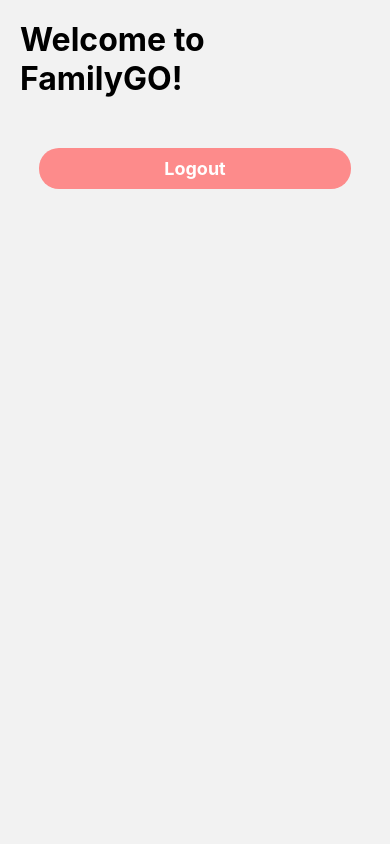
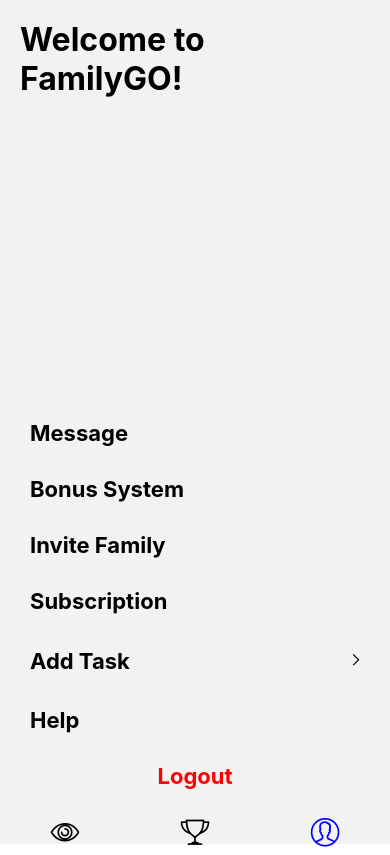
Before and after one commit to serdarresidovski/family, a React Native app: screen /WelcomeScreen in a window 390 px wide. Built offline with nearby package versions, Linux system fonts and the light colour scheme.

Commit message:
settings for the page

```diff
--- a/firebase.js
+++ b/firebase.js
@@ -17,10 +17,9 @@
 // const app = initializeApp(firebaseConfig);
 
 
-
 import { initializeApp } from "firebase/app";
 import { getAuth, createUserWithEmailAndPassword, signInWithEmailAndPassword, signOut } from "firebase/auth";
-
+import { getFirestore } from "firebase/firestore";
 
 const firebaseConfig = {
   apiKey: "AIzaSyAUdWnApggfSPXmdydHk11VH5J5G0qGHmc",
@@ -31,12 +30,13 @@ const firebaseConfig = {
   appId: "1:638705337573:web:c7b5b97eb62a76705b400c"
 };
 
-
 const app = initializeApp(firebaseConfig);
 const auth = getAuth(app);
+const firestore = getFirestore(app);
 
 export const firebase = {
   auth,
+  firestore,
   createUserWithEmailAndPassword,
   signInWithEmailAndPassword,
   signOut,
--- a/package.json
+++ b/package.json
@@ -9,11 +9,17 @@
     "web": "expo start --web"
   },
   "dependencies": {
+    "@fortawesome/free-regular-svg-icons": "^6.3.0",
+    "@fortawesome/free-solid-svg-icons": "^6.3.0",
+    "@fortawesome/react-native-fontawesome": "^0.3.0",
+    "@react-native-firebase/database": "^17.3.1",
+    "@react-navigation/bottom-tabs": "^6.5.7",
     "@react-navigation/native": "^6.1.3",
     "@react-navigation/native-stack": "^6.9.9",
     "expo": "~47.0.12",
     "expo-status-bar": "~1.4.2",
     "firebase": "^9.17.1",
+    "firebase-admin": "^11.5.0",
     "nativewind": "^2.0.11",
     "react": "18.1.0",
     "react-native": "0.70.5",
--- a/screens/HomeScreen.js
+++ b/screens/HomeScreen.js
@@ -28,7 +28,7 @@ const HomeScreen = () => {
       .signInWithEmailAndPassword(firebase.auth, email, password)
       .then(() => {
         console.log("User logged in successfully");
-        navigation.replace("WelcomeScreen");
+        navigation.replace("TaskPage");
       })
       .catch((error) => {
         setLoginStatus("incorrect e-mail or password");
--- /dev/null
+++ b/screens/ShopScreen.js
@@ -0,0 +1,57 @@
+//skaffa som kategorier/boxar två och två, lektronik, leksaker, mat osv sen när man trycker isg in i dem ska det finnas ett x antal st ksk 6 st som upptaeras efter varje månad/kvaretal
+
+import React, { useLayoutEffect } from "react";
+import { useNavigation } from "@react-navigation/native";
+import { SafeAreaView, Text, TouchableOpacity, View } from "react-native";
+import { firebase } from "../firebase";
+import EvilIcons from '@expo/vector-icons/EvilIcons';
+
+const ShopScreen = () => {
+  const navigation = useNavigation();
+
+  useLayoutEffect(() => {
+    navigation.setOptions({
+      headerShown: false,
+    });
+  }, []);
+
+
+  return (
+    <SafeAreaView style={{ flex: 1 }}>
+      <View style={{ flex: 1 }}>
+        <Text style={{ fontSize: 32, fontWeight: "bold", margin: 20 }}>
+          Welcome to FamilyGO!
+          ShopScreen
+        </Text>
+      </View>
+
+
+
+      <View style={{ height: 10, marginVertical: 20, paddingBottom: 10 }}>
+        <View style={{ flexDirection: 'row', justifyContent: 'space-around', height: 60 }}>
+          <TouchableOpacity
+            onPress={() => navigation.navigate("TaskPage")}
+            style={{ alignItems: 'center' }}
+          >
+            <EvilIcons name="chart" size={42} color="black" />
+          </TouchableOpacity>
+          <TouchableOpacity
+            onPress={() => navigation.navigate("ShopScreen")}
+            style={{ alignItems: 'center' }}
+          >
+            <EvilIcons name="trophy" color="blue" size={42}/>
+          </TouchableOpacity>
+          <TouchableOpacity
+            onPress={() => navigation.navigate("WelcomeScreen")}
+            style={{ alignItems: 'center' }}
+          >
+            <EvilIcons name="user" size={42} color="black" />
+          </TouchableOpacity>
+        </View>
+      </View>
+
+    </SafeAreaView>
+  );
+};
+
+export default ShopScreen;
--- a/screens/WelcomeScreen.js
+++ b/screens/WelcomeScreen.js
@@ -1,10 +1,12 @@
 import React, { useLayoutEffect } from "react";
-import { useNavigation } from "@react-navigation/native";
-import { SafeAreaView, Text, TouchableOpacity } from "react-native";
+import { useNavigation, useRoute } from "@react-navigation/native";
+import { SafeAreaView, Text, TouchableOpacity, View } from "react-native";
 import { firebase } from "../firebase";
+import EvilIcons from '@expo/vector-icons/EvilIcons';
 
 const WelcomeScreen = () => {
   const navigation = useNavigation();
+  const route = useRoute();
 
   useLayoutEffect(() => {
     navigation.setOptions({
@@ -24,25 +26,193 @@ const WelcomeScreen = () => {
 
   return (
     <SafeAreaView style={{ flex: 1 }}>
+      <View style={{ flex: 1 }}>
         <Text style={{ fontSize: 32, fontWeight: "bold", margin: 20 }}>
           Welcome to FamilyGO!
         </Text>
+      </View>
+
       <TouchableOpacity
-        onPress={handleLogout}
+        onPress={() => navigation.navigate("Mediation")}
         style={{
-          backgroundColor: "#fd8b8b",
-          marginTop: 30,
-          marginLeft: "auto",
-          marginRight: "auto",
+          // backgroundColor: "#61dafb",
           padding: 10,
           borderRadius: 20,
-          width: "80%",
+          width: "100%",
+          marginBottom: 10,
         }}
       >
         <Text
           style={{
-            color: "white",
-            fontSize: 18,
+            color: "black",
+            fontSize: 22,
+            fontWeight: "bold",
+            textAlign: "left",
+            marginLeft: 20,
+          }}
+        >
+          Message
+        </Text>
+      </TouchableOpacity>
+
+      <TouchableOpacity
+        onPress={() => navigation.navigate("BonusSystem")}
+        style={{
+          // backgroundColor: "#ff6b6b",
+          padding: 10,
+          borderRadius: 20,
+          width: "100%",
+          marginBottom: 10,
+        }}
+      >
+        <Text
+          style={{
+            color: "black",
+            fontSize: 22,
+            fontWeight: "bold",
+            textAlign: "left",
+            marginLeft: 20,
+          }}
+        >
+          Bonus System
+        </Text>
+      </TouchableOpacity>
+
+      <TouchableOpacity
+        onPress={() => navigation.navigate("InviteFamily")}
+        style={{
+          // backgroundColor: "#50c878",
+          padding: 10,
+          borderRadius: 20,
+          width: "100%",
+          marginBottom: 10,
+        }}
+      >
+        <Text
+          style={{
+            color: "black",
+            fontSize: 22,
+            fontWeight: "bold",
+            textAlign: "left",
+            marginLeft: 20,
+          }}
+        >
+          Invite Family
+        </Text>
+      </TouchableOpacity>
+
+      <TouchableOpacity
+        onPress={() => navigation.navigate("Subscription")}
+        style={{
+          // backgroundColor: "#ffb6c1",
+          padding: 10,
+          borderRadius: 20,
+          width: "100%",
+          marginBottom: 10,
+        }}
+      >
+        <Text
+          style={{
+            color: "black",
+            fontSize: 22,
+            fontWeight: "bold",
+            textAlign: "left",
+            marginLeft: 20,
+          }}
+        >
+          Subscription
+        </Text>
+      </TouchableOpacity>
+
+      <TouchableOpacity
+        onPress={() => navigation.navigate("AddTask")}
+        style={{
+          // backgroundColor: "#e6e6e6",
+          padding: 10,
+          borderRadius: 20,
+          width: "100%",
+          marginBottom: 10,
+          flexDirection: 'row',
+          alignItems: 'center',
+          justifyContent: 'space-between',
+          paddingLeft: 30,
+          paddingRight: 20,
+        }}
+      >
+
+       <Text
+      style={{
+        color: "black",
+        fontSize: 22,
+        fontWeight: "bold",
+        textAlign: "left",
+      }}
+    >
+      Add Task
+    </Text>
+    <EvilIcons name="chevron-right" size={30} color="black" />
+  </TouchableOpacity>
+
+  {/* <TouchableOpacity
+        onPress={() => navigation.navigate("AddTask")}
+        style={{
+          // backgroundColor: "#ffb6c1",
+          padding: 10,
+          borderRadius: 20,
+          width: "100%",
+          marginBottom: 10,
+        }}
+      >
+        <Text
+          style={{
+            color: "black",
+            fontSize: 22,
+            fontWeight: "bold",
+            textAlign: "left",
+            marginLeft: 20,
+          }}
+        >
+          AddTask
+        </Text>
+      </TouchableOpacity> */}
+
+  <TouchableOpacity
+        onPress={() => navigation.navigate("Help")}
+        style={{
+          // backgroundColor: "#ffb6c1",
+          padding: 10,
+          borderRadius: 20,
+          width: "100%",
+          marginBottom: 10,
+        }}
+      >
+        <Text
+          style={{
+            color: "black",
+            fontSize: 22,
+            fontWeight: "bold",
+            textAlign: "left",
+            marginLeft: 20,
+          }}
+        >
+          Help
+        </Text>
+      </TouchableOpacity>
+
+  <TouchableOpacity
+    onPress={handleLogout}
+    style={{
+      // backgroundColor: "red",
+      padding: 10,
+      borderRadius: 20,
+      width: "100%",
+      marginBottom: 10,
+    }}
+  >
+    <Text
+      style={{
+        color: "red",
+        fontSize: 22,
         fontWeight: "bold",
         textAlign: "center",
       }}
@@ -50,6 +220,27 @@ const WelcomeScreen = () => {
       Logout
     </Text>
   </TouchableOpacity>
+  <View style={{ flexDirection: 'row', justifyContent: 'space-around', height: 35 }}>
+          <TouchableOpacity
+            onPress={() => navigation.navigate("TaskPage")}
+            style={{ alignItems: 'center' }}
+          >
+            <EvilIcons name="eye" size={42} color="black" />
+          </TouchableOpacity>
+          <TouchableOpacity
+            onPress={() => navigation.navigate("ShopScreen")}
+            style={{ alignItems: 'center' }}
+          >
+            <EvilIcons name="trophy" color="black" size={42}/>
+          </TouchableOpacity>
+          <TouchableOpacity
+            onPress={() => navigation.navigate("WelcomeScreen")}
+            style={{ alignItems: 'center' }}
+          >
+            <EvilIcons name="user" size={42} color="blue" />
+          </TouchableOpacity>
+        </View>
+
 </SafeAreaView>
 );
 };
--- a/screens/registerScreen.js
+++ b/screens/registerScreen.js
@@ -5,7 +5,7 @@ import { SafeAreaView } from "react-native-safe-area-context";
 import FontAwesome from "@expo/vector-icons/FontAwesome";
 import { firebase } from "../firebase";
 
-const HomeScreen = () => {
+const RegisterScreen = () => {
   const navigation = useNavigation();
   const [name, setName] = useState("");
   const [email, setEmail] = useState("");
@@ -38,7 +38,7 @@ const HomeScreen = () => {
     firebase
       .createUserWithEmailAndPassword(firebase.auth, email, password)
       .then(() => {
-        navigation.replace("WelcomeScreen");
+        navigation.replace("TaskPage");
         setRegisterStatus("Registration successful");
         console.log("User registered successfully");
       })
@@ -126,4 +126,4 @@ const HomeScreen = () => {
 );
 };
 
-export default HomeScreen;
+export default RegisterScreen;
```
Also changed, not shown: App.js (+6 -2 lines), screens/TaskPage.js (+128 -51 lines), 1 other file (tests, documents, lock files or other folders). Lines whose indentation alone changed are shown as unchanged.
